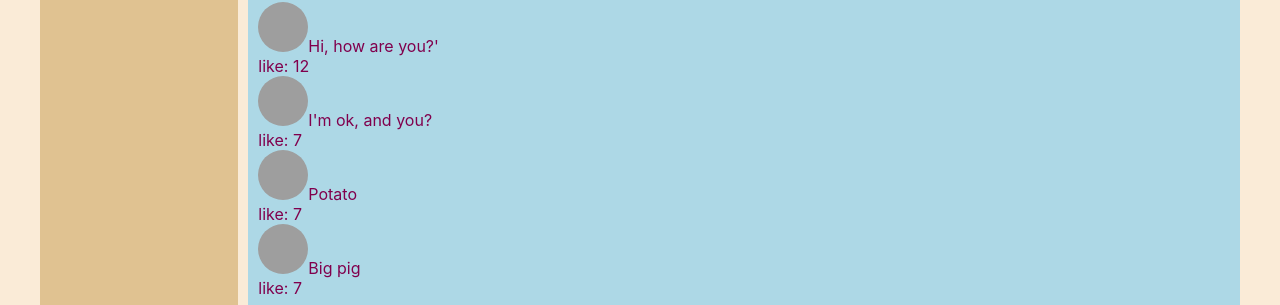
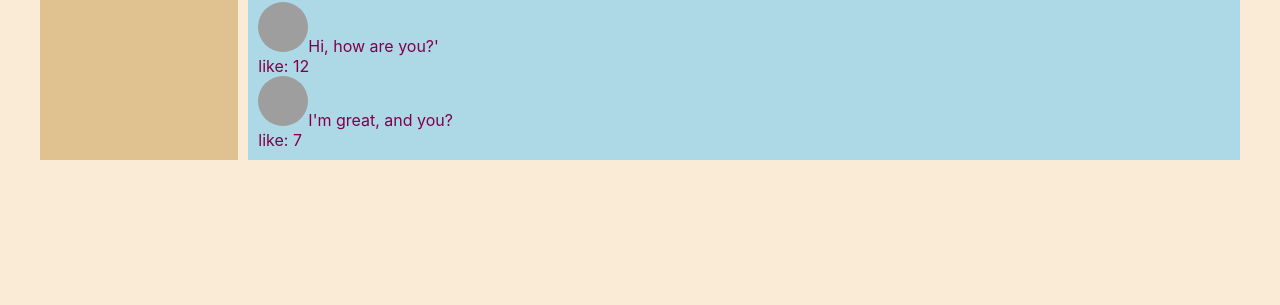
Before and after one commit to OlegWeremyew/mywayjavascript, a React (Create React App) app: page /profile in a window 1280 px wide. Shown: the part 644-949 px from the top of the page. After the commit the page ends 804 px from the top, so only its background shows below. Built offline with nearby package versions, Linux system fonts and the light colour scheme; grey boxes are pictures that could not be loaded.

Commit message:
Ui and BLL

```diff
--- /dev/null
+++ b/src/components/Dialogs/DialogItem/DialogsItem.js
@@ -0,0 +1,14 @@
+import React from 'react';
+import c from "./../Dialogs.module.css";
+import {NavLink} from "react-router-dom";
+
+const DialogItem = (props) => {
+    let path = "/dialogs/" + props.id;
+    return (
+        <div className={c.dialog + " " + c.active}>
+            <NavLink to={path}>{props.name}</NavLink>
+        </div>
+    );
+};
+
+export default DialogItem;
--- a/src/components/Dialogs/Dialogs.js
+++ b/src/components/Dialogs/Dialogs.js
@@ -1,22 +1,7 @@
 import React from 'react';
 import c from "./Dialogs.module.css";
-import {NavLink} from "react-router-dom";
-
-const DialogItem = (props) => {
-    let path = "/dialogs/" + props.id;
-    return (
-        <div className={c.dialog + " " + c.active}>
-            <NavLink to={path}>{props.name}</NavLink>
-        </div>
-    );
-};
-
-const Message = (props) => {
-
-    return (
-        <div className="{c.message}">{props.message}</div>
-    );
-};
+import DialogItem from "./DialogItem/DialogsItem";
+import Message from "./Message/Message";
 
 let dialogsData = [
     {id: 1, name: "Oleg"},
--- /dev/null
+++ b/src/components/Dialogs/Message/Message.js
@@ -0,0 +1,7 @@
+import React from 'react';
+const Message = (props) => {
+    return (
+        <div className="{c.message}">{props.message}</div>
+    );
+};
+export default Message;
--- a/src/components/Profile/MyPosts/MyPosts.js
+++ b/src/components/Profile/MyPosts/MyPosts.js
@@ -4,9 +4,7 @@ import Posts from "./Post/Posts";
 
 let posts = [
     {id: 1, message: "Hi, how are you?'", likesCount: 12},
-    {id: 2, message: "I'm ok, and you?", likesCount: 7},
-    {id: 3, message: "Potato", likesCount: 7},
-    {id: 4, message: "Big pig", likesCount: 7},
+    {id: 2, message: "I'm great, and you?", likesCount: 7},
 ];
 
 let postsElents = posts.map(p => <Posts message={p.message} likesCount={p.likesCount} id={p.id}/>)
--- a/src/components/Profile/Profile.js
+++ b/src/components/Profile/Profile.js
@@ -2,6 +2,7 @@ import React from 'react';
 import c from './Profile.module.css'
 import MyPosts from "./MyPosts/MyPosts";
 import ProfileInfo from "./ProfileInfo/ProfileInfo";
+
 const Profile = () => {
     return (
         <div className={c.posts}>
```
